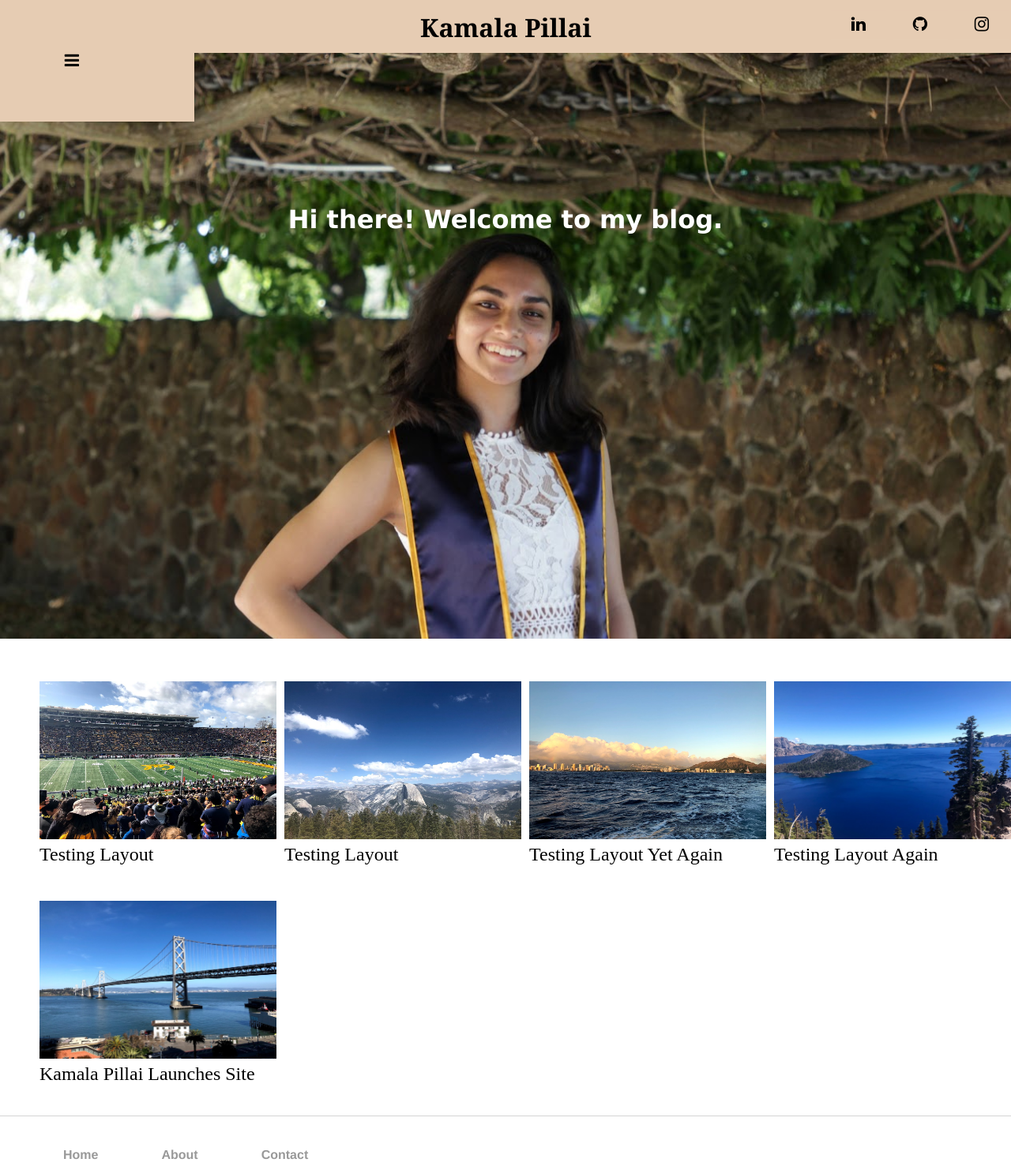
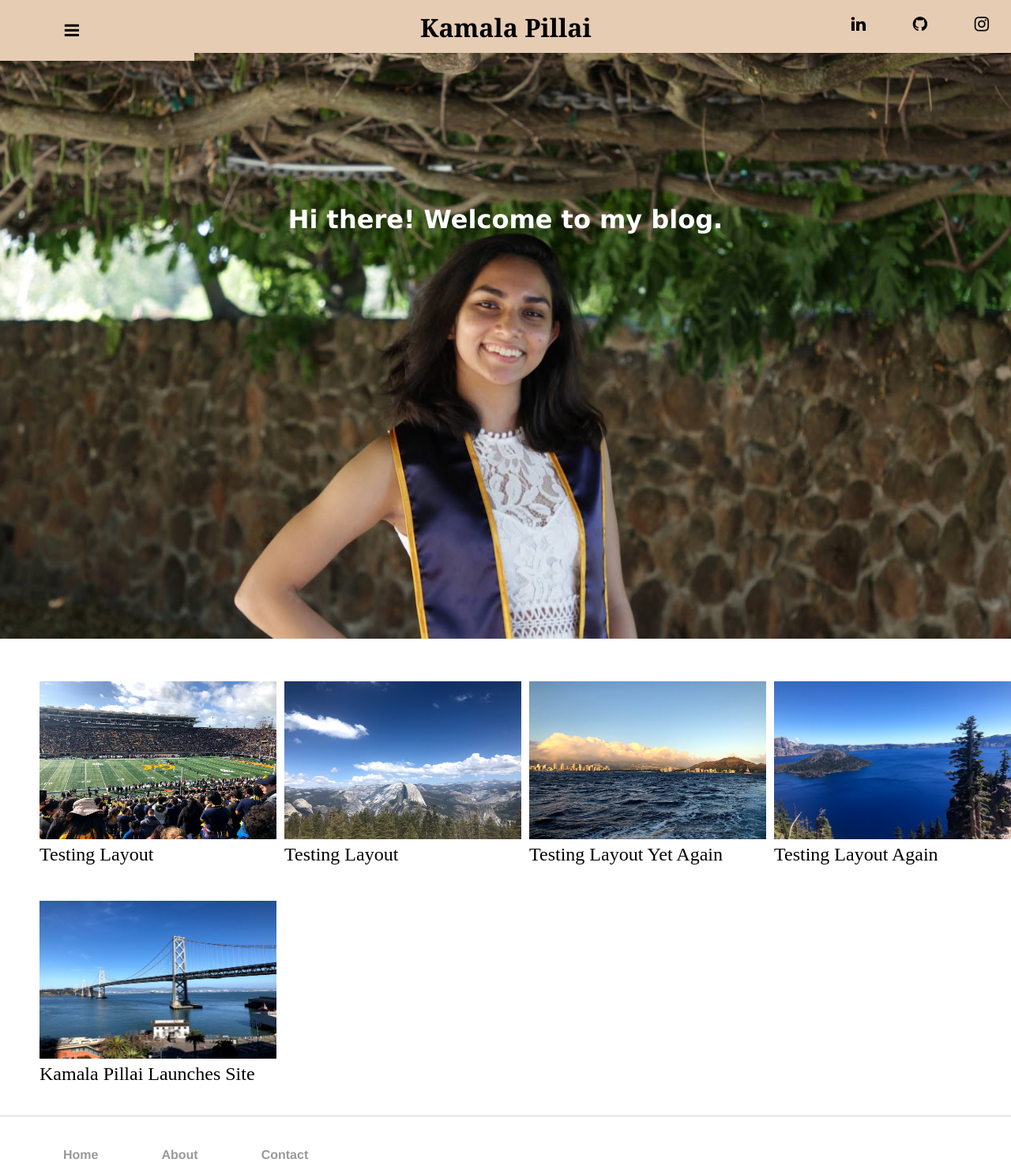
Before and after one commit to kpill/kpill.github.io, a Jekyll site: the page built from index.html, in a window 1280 px wide. Shown: the whole page at 79% size. Built offline with Jekyll 4.4.1, drawn with Linux system fonts in a browser that asks for light colours.

Commit message:
Update main.css

```diff
--- a/css/main.css
+++ b/css/main.css
@@ -19,8 +19,8 @@ h1.header {
 	padding-right: 10vw;
 	vertical-align: middle;
 	margin: 0;
-	padding-top: 5vw;
-	padding-bottom: 5vw;
+	padding-top: 2vw;
+	padding-bottom: 2vw;
 	/*transform: translate(0%, 70%);*/
 	z-index: 2;
 }
```
